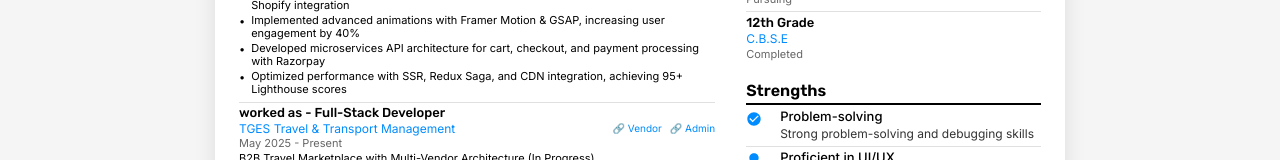
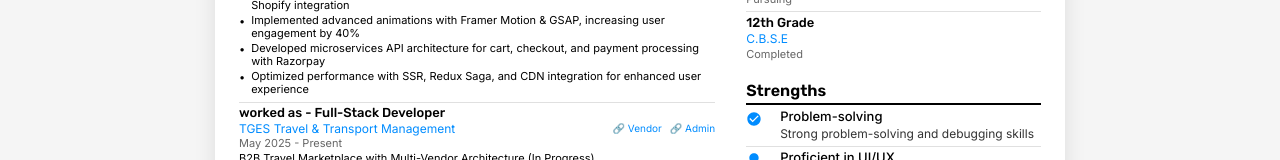
Before and after one commit to Amankanojiya27/Cv-Template, a Next.js app: page / in a window 1280 px wide. Shown: the part 508-668 px from the top of the page. Built offline with nearby package versions, Linux system fonts and the light colour scheme.

Commit message:
feat: Update performance description for enhanced user experience

```diff
--- a/app/page.tsx
+++ b/app/page.tsx
@@ -348,7 +348,7 @@ export default function Home() {
                       <span className="bullet-dot">•</span>
                       <span>
                         Optimized performance with SSR, Redux Saga, and CDN
-                        integration, achieving 95+ Lighthouse scores
+                        integration for enhanced user experience
                       </span>
                     </li>
                   </ul>
```
